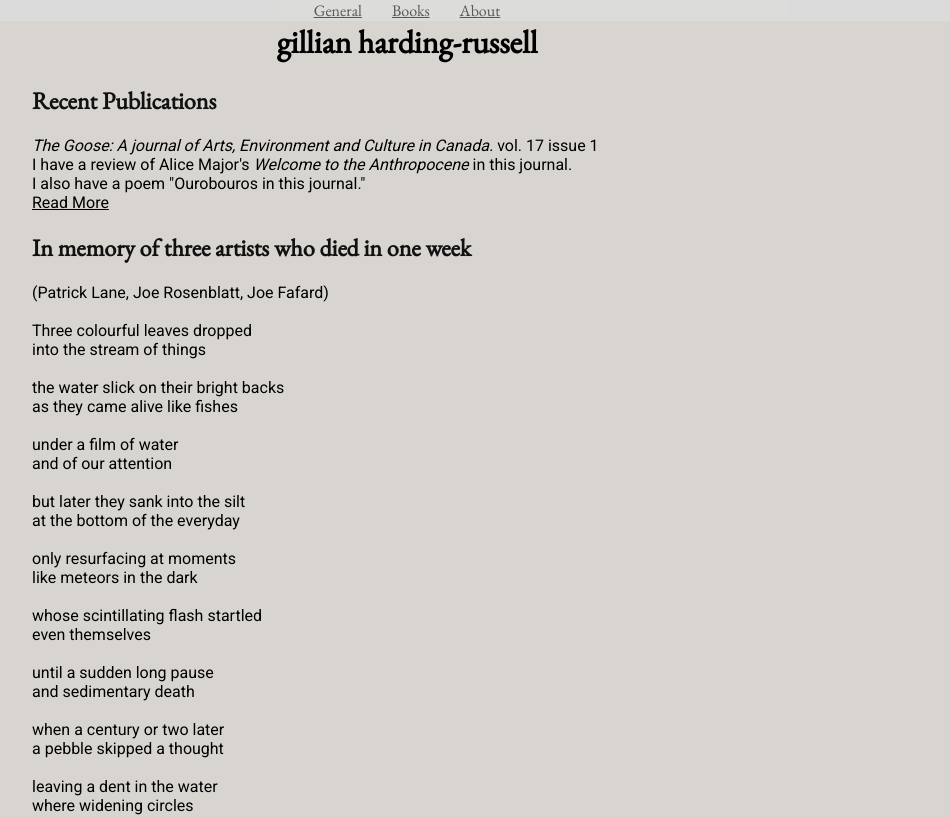
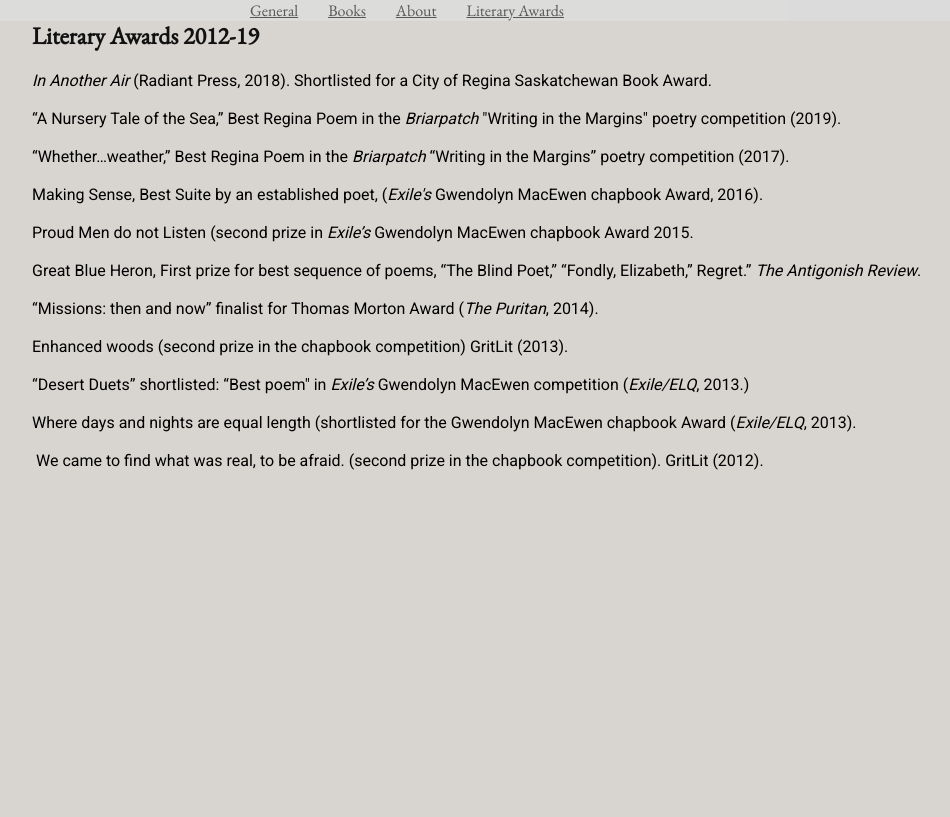
Before and after one commit to LaurieHarding-Russell/GillianHarding-Russell.com, an Angular app: page /awards in a window 1280 px wide. Before the commit this address led to /. Shown: the top 817 px of the page, without its empty margins (233-1183 px from the left). Built offline with nearby package versions, Linux system fonts and the light colour scheme.

Commit message:
Added awards fixes periods and things.

```diff
--- a/src/app/app-routing.module.ts
+++ b/src/app/app-routing.module.ts
@@ -3,6 +3,7 @@ import { Routes, RouterModule } from '@angular/router';
 import { GeneralComponent } from './general/general';
 import { AboutComponent } from './about/about';
 import { BookListComponent } from './book-list/book-list';
+import { AwardsComponent } from './awards/awards';
 
 const routes: Routes = [
     {
@@ -19,6 +20,10 @@ const routes: Routes = [
       component: BookListComponent
     },
     {
+      path: "awards",
+      component: AwardsComponent
+    },
+    {
       path: "**",
       redirectTo: ""
     }
--- a/src/app/app.module.ts
+++ b/src/app/app.module.ts
@@ -8,11 +8,13 @@ import { MenuComponent } from './menu/menu';
 import { GeneralComponent } from './general/general';
 import { BookListComponent } from './book-list/book-list';
 import { BookComponent } from './book-list/book/book';
+import { AwardsComponent } from './awards/awards';
 
 @NgModule({
   declarations: [
     AppComponent,
     AboutComponent,
+    AwardsComponent,
     BookComponent,
     BookListComponent,
     GeneralComponent,
--- /dev/null
+++ b/src/app/awards/awards.html
@@ -0,0 +1,25 @@
+<h2>Literary Awards 2012-19</h2>
+
+<pre>
+<i>In Another Air</i> (Radiant Press, 2018). Shortlisted for a City of Regina Saskatchewan Book Award.
+
+“A Nursery Tale of the Sea,” Best Regina Poem in the <i>Briarpatch</i> "Writing in the Margins" poetry competition (2019).
+
+“Whether…weather,” Best Regina Poem in the <i>Briarpatch</i> “Writing in the Margins” poetry competition (2017).
+
+Making Sense, Best Suite by an established poet, (<i>Exile's</i> Gwendolyn MacEwen chapbook Award, 2016).
+
+Proud Men do not Listen (second prize in <i>Exile’s</i> Gwendolyn MacEwen chapbook Award 2015.
+
+Great Blue Heron, First prize for best sequence of poems, “The Blind Poet,” “Fondly, Elizabeth,” Regret.” <i>The Antigonish Review</i>.
+
+“Missions: then and now” finalist for Thomas Morton Award (<i>The Puritan</i>, 2014).
+
+Enhanced woods (second prize in the chapbook competition) GritLit (2013).
+
+“Desert Duets” shortlisted: “Best poem" in <i>Exile’s</i> Gwendolyn MacEwen competition (<i>Exile/ELQ</i>, 2013.)
+
+Where days and nights are equal length (shortlisted for the Gwendolyn MacEwen chapbook Award (<i>Exile/ELQ</i>, 2013).
+
+ We came to find what was real, to be afraid. (second prize in the chapbook competition). GritLit (2012).
+</pre>
--- /dev/null
+++ b/src/app/awards/awards.ts
@@ -0,0 +1,12 @@
+import { Component, Input } from '@angular/core';
+
+@Component({
+  selector: 'awards',
+  templateUrl: './awards.html',
+  styles: [`
+
+  `]
+})
+export class AwardsComponent {
+
+}
--- a/src/app/book-list/book-list.ts
+++ b/src/app/book-list/book-list.ts
@@ -10,24 +10,24 @@ export class BookListComponent {
 
   chatbooks = `
   <span><i>Fox Love</i> (The Alfred Gustav Press, 2016).</span>
-  <span><i>Where the days and nights are equal length</i> (M. C International, 2014) ISBN 9780993676925</span>
+  <span><i>Where the days and nights are equal length</i> (M. C International, 2014). ISBN 9780993676925</span>
   <span><i>Maya: Poems for the Summer Solstice</i> (Leaf Press, 2014).</span>
-  <span><i>Apples and Mice</i> (Alfred Gustav Press, 2008.) ISBN 978-0-9811327-0-9</span>
+  <span><i>Apples and Mice</i> (Alfred Gustav Press, 2008). ISBN 978-0-9811327-0-9</span>
   <span><i>Stories of Snow, a ‘holm’ or short chapbook</i> (The Alfred Gustav Press, 2011).</span>
-  <span><i>At the End of the Garden</i> (Green Publications, 1990.) IBSN: 0-9691555-7-3</span>
+  <span><i>At the End of the Garden</i> (Green Publications, 1990). IBSN: 0-9691555-7-3</span>
 `
 
 
   anthologies = `
-<span><i>Sweet Water: Poems for the Watersheds, Yvonne Blomer</i> (Caitlin Press, 2020 upcoming) </span>
+<span><i>Sweet Water: Poems for the Watersheds, ed. Yvonne Blomer</i> (Caitlin Press, 2020 upcoming). </span>
 
-<span><i>Resistance,</i>  ed. by Sue Goyette (Coteau Press, 2020 upcoming…)</span>
+<span><i>Resistance,</i>  ed. by Sue Goyette (Coteau Press, 2020 upcoming…).</span>
 
 <span><i>Heartwood: For the Love of Trees, ed. Lesley Strutt</i> (League of Canadian Poets, 2018). ISBN 978-1-896216-51-5</span>
 
 <span><i>Line Dance, ed. Gerry Hill</i> (Burton House, 2016). ISBN 97809948666912</span>
 
-<span><i>Fire and Sky: A Canadian Anthology of Poem</i>, ed. Jocelyn Verret (Brydge Builder Press, 2016)</span>
+<span><i>Fire and Sky: A Canadian Anthology of Poem</i>, ed. Jocelyn Verret (Brydge Builder Press, 2016).</span>
 
 <span><i>I Found It At the Movies, ed. Ruth Roach Pierson</i> (Guernica, 2014). ISBN 978-1-55071-897-3</span>
 
@@ -35,25 +35,26 @@ export class BookListComponent {
 
 <span><i>The Inspired Heart vol. 3</i>, ed. Melinda Cochrane. M.C. International.2014). ISBN 9780993676949</span>
 
-<span><i>The Inspired Heart vol.2</i>, ed. Bruce Kauffman.  (M.C International, 2013). ISBN 9781494344627</span>
+<span><i>The Inspired Heart vol. 2</i>, ed. Bruce Kauffman.  (M.C International, 2013). ISBN 9781494344627</span>
 
 <span><i>Fathers and Grandfathers</i>, ed. Donna Goodrich (Hiddenbrook, 2013). ISBN 978-1-927725-07-8</span>
 
-<span><i>Poet to Poet</i>, ed. Julia Roorda and Elana Wolff (Guernica, 2012). ISBN 978-1-5507-645-0</span>
+<span><i>Poet to Poet</i>, eds. Julia Roorda and Elana Wolff (Guernica, 2012). ISBN 978-1-5507-645-0</span>
 
 <span><i>That Not Forgotten</i>, ed. Bruce Kauffman (Hiddenbrook, 2012). ISBN 978-1-897475-89-8</span>
 
-<span><i>Letting Go: Poems about surviving a loss</i>, ed Hugh MacDonald (Black Moss, 2005).
+<span><i>Letting Go: Poems about surviving a loss</i>, ed. Hugh MacDonald (Black Moss, 2005).
 IBSN 0-88753-393-0</span>
 
-<span><i>Land/Space: An Anthology of Speculative Prairie Literature</i> (Tesseract, 2003). IBSN: 1-895836-92-. (98-100, 184-6)Mekler & Deahl, 2000</span>
+<span><i>Land/Space: An Anthology of Speculative Prairie Literature</i>, eds. Candice Jane Dorsey and Judy
+McCrosky. (Tesseract, 2003). IBSN: 1-895836-92-. (98-100, 184-6)</span>
 
-<span><i>The Common Sky: Poems against the US-led Invasion of Iraq</i> (Threesquare Press, 2003).
+<span><i>The Common Sky: Poems against the US-led Invasion of Iraq</i>, ed. Stephen Gregory (Threesquare Press, 2003).
 IBSN: 0-9732578-0-6</span>
 
-<span><i>No Choice but to Trust</i> (Mekler & Deahl, 2000). IBSN, 1-884206-08-5</span>
+<span><i>No Choice but to Trust</i>, ed. James Deahl (Mekler & Deahl, 2000). IBSN, 1-884206-08-5</span>
 
-<span><i>Waiting for you to Speak</i> (Mekler & Deahl, 1999). IBSN: 1-884206-05-0</span>
+<span><i>Waiting for you to Speak</i>, ed. James Deahl (Mekler & Deahl, 1999). IBSN: 1-884206-05-0</span>
 `;
 
 }
--- a/src/app/general/general.html
+++ b/src/app/general/general.html
@@ -48,11 +48,18 @@ behind the watery curtain of time
 unique and motley, with the ordinary
 brilliance of mortals like ourselves?
 </pre>
-First published in <i>The Dalhousie Review</i> 99.1 (Spring, 2019)
+First published in <i>The Dalhousie Review</i> 99.1 (Spring, 2019).
+
+<hr/>
+
+<div>
+    New poems forthcoming in <i>The New Quarterly</i> and <i>The Nashwaak Review</i> in 2020. Also poems will appear in <i>Sweet Water: Poems for the Watersheds</i>, ed. Yvonne Blomer (Caitlin Press, 2020) and in Resistance, ed. Sue Goyette (Coteau, 2020).
+</div>
 
 <hr/>
 
 <book image="/assets/InAnotherAir.jpg" credit="Cover Art by Wendy Winter." publish="Radiant Press, 2018"
+id="9781775183969"
 description="
 Equipped with endless curiosity, boundless empathy, and super-sharp senses, gillian harding-russell is
 the ultimate explorer. With sparkling language and vast imagination, she engages deeply through time
@@ -148,4 +155,5 @@ First published in <i>The Nashwaak Review</i> fall 2018.
         Pleased to be included in this lovely anthology published by the League of Canadian Poets, ed. Lesley Strutt.<br/>
         <i>Heartwood: Poem For The Love of Trees</i>, ed. Lesley Strutt (League of Canadian Poets, 2018). ISBN 978 -1-896216-51-5
     </div>
+
 </div>
--- a/src/app/menu/menu.ts
+++ b/src/app/menu/menu.ts
@@ -7,6 +7,7 @@ import { Component } from '@angular/core';
       <a routerLink="/">General</a>
       <a routerLink="/books">Books</a>
       <a routerLink="/about">About</a>
+      <a routerLink="/awards">Literary Awards</a>
     </div>
   `,
   styles:[`
```
Also changed, not shown: 6 other files (tests, documents, lock files or other folders).
